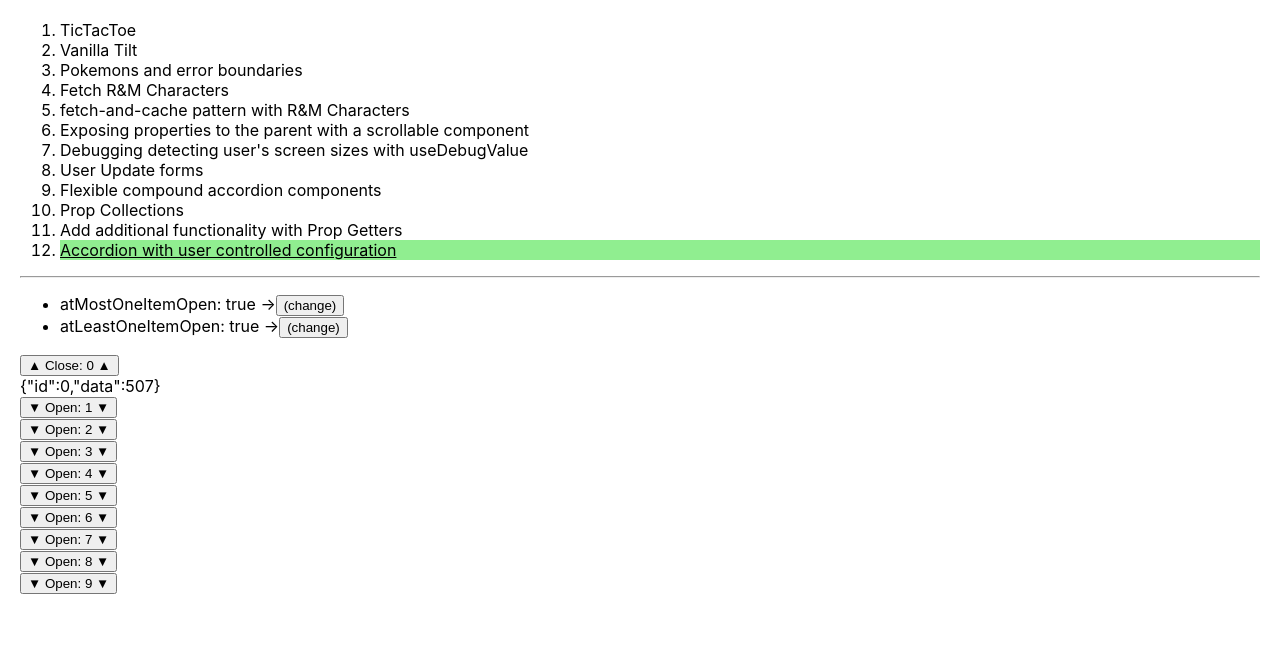
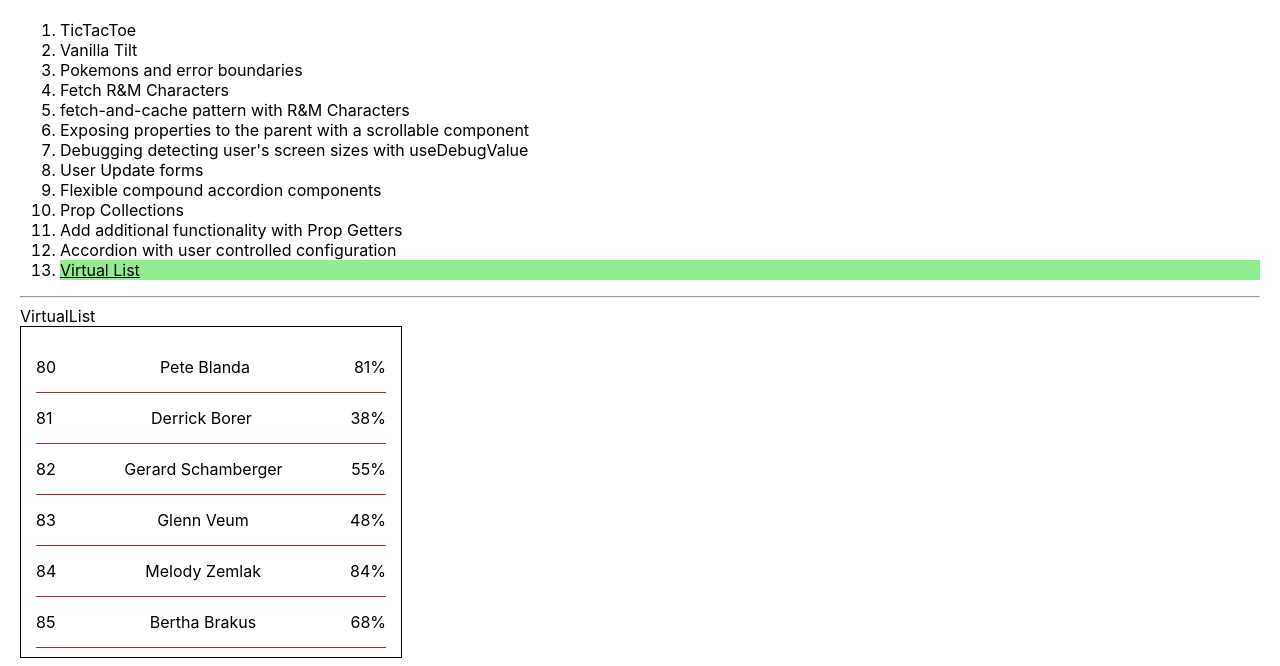
Before and after one commit to rkrux/deep-blue-sea, a React (Create React App) app: page / in a window 1280 px wide. Shown: the top 666 px of the page. Built offline with nearby package versions, Linux system fonts and the light colour scheme.

Commit message:
Made virtual list by checking on last element

```diff
--- a/package.json
+++ b/package.json
@@ -19,6 +19,9 @@
     "vanilla-tilt": "^1.7.2",
     "web-vitals": "^2.1.4"
   },
+  "devDependencies": {
+		"@faker-js/faker": "^6.1.2"
+	},
   "scripts": {
     "start": "react-scripts start",
     "build": "react-scripts build",
--- a/src/App.tsx
+++ b/src/App.tsx
@@ -13,6 +13,7 @@ import {
   Ten,
   Eleven,
   Twelve,
+  VirtualList,
 } from './exercises';
 import './App.css';
 
@@ -80,10 +81,14 @@ const exerciseConfigs: ExerciseConfig[] = [
     title: 'Accordion with user controlled configuration',
     implementation: <Twelve />,
   },
+  {
+    title: 'Virtual List',
+    implementation: <VirtualList />,
+  },
 ];
 
 function App() {
-  const [exerciseNumber, setExerciseNumber] = useState<Exercise>(11);
+  const [exerciseNumber, setExerciseNumber] = useState<Exercise>(12);
   return (
     // Provide the client to your App
     <QueryClientProvider client={queryClient}>
--- /dev/null
+++ b/src/exercises/VirtualList/index.jsx
@@ -0,0 +1,91 @@
+// Make it configurable based on box height and individual element height
+
+import { faker } from '@faker-js/faker';
+import { useEffect, useRef, useState } from 'react';
+const allData = Array(1 * 100)
+  .fill(undefined)
+  .map((_, index) => ({
+    id: index,
+    name: faker.name.findName(),
+    score: `${faker.random.numeric(2)}%`,
+  }));
+
+const OBSERVER_OPTIONS = {
+  root: null,
+  rootMargin: '0px',
+  threshold: 0,
+};
+const LIST_LIMIT = 20;
+const TIME_MS = 500;
+
+const VirtualList = () => {
+  const [list, setList] = useState(allData.slice(0, LIST_LIMIT));
+  const cursorRef = useRef({ start: 0, end: LIST_LIMIT });
+  const listRef = useRef(null);
+
+  useEffect(() => {
+    console.log('cursorRef: ', cursorRef.current);
+    listRef.current.scrollTo(0, 0);
+    const observer = new IntersectionObserver(
+      (entries) => {
+        entries.forEach((entry) => {
+          if (entry.isIntersecting) {
+            const newListEnd = cursorRef.current.end + LIST_LIMIT;
+            const newList = allData.slice(cursorRef.current.end, newListEnd);
+            if (newList.length === 0) {
+              return;
+            }
+
+            setTimeout(() => {
+              setList(newList);
+              cursorRef.current = {
+                start: cursorRef.current.end,
+                end: newListEnd,
+              };
+            }, TIME_MS);
+          }
+        });
+      },
+      { ...OBSERVER_OPTIONS }
+    );
+    observer.observe(listRef.current.lastElementChild);
+
+    return () => observer.disconnect();
+  }, [list]);
+
+  return (
+    <>
+      VirtualList
+      <div
+        style={{
+          height: '300px',
+          width: '350px',
+          padding: '15px',
+          border: '1px solid black',
+          overflowY: 'scroll',
+        }}
+        ref={listRef}
+      >
+        {list.map((row) => {
+          return (
+            <div
+              style={{
+                display: 'flex',
+                justifyContent: 'space-between',
+                alignItems: 'center',
+                borderBottom: '1px solid brown',
+                height: '50px',
+              }}
+            >
+              <span>{row.id}</span>
+              <span>{row.name}</span>
+              <span>{row.score}</span>
+            </div>
+          );
+        })}
+      </div>
+    </>
+  );
+};
+
+export default VirtualList;
--- a/src/exercises/index.tsx
+++ b/src/exercises/index.tsx
@@ -10,6 +10,7 @@ import Nine from './9';
 import Ten from './10';
 import Eleven from './11';
 import Twelve from './12';
+import VirtualList from './VirtualList';
 import Testing from './testing';
 
 const ComingSoon = ({ exerciseNumber }: { exerciseNumber: number }) => (
@@ -29,6 +30,7 @@ export {
   Ten,
   Eleven,
   Twelve,
+  VirtualList,
   Testing,
   ComingSoon,
 };
```
Also changed, not shown: 1 other file (tests, documents, lock files or other folders). Lines whose indentation alone changed are shown as unchanged.
